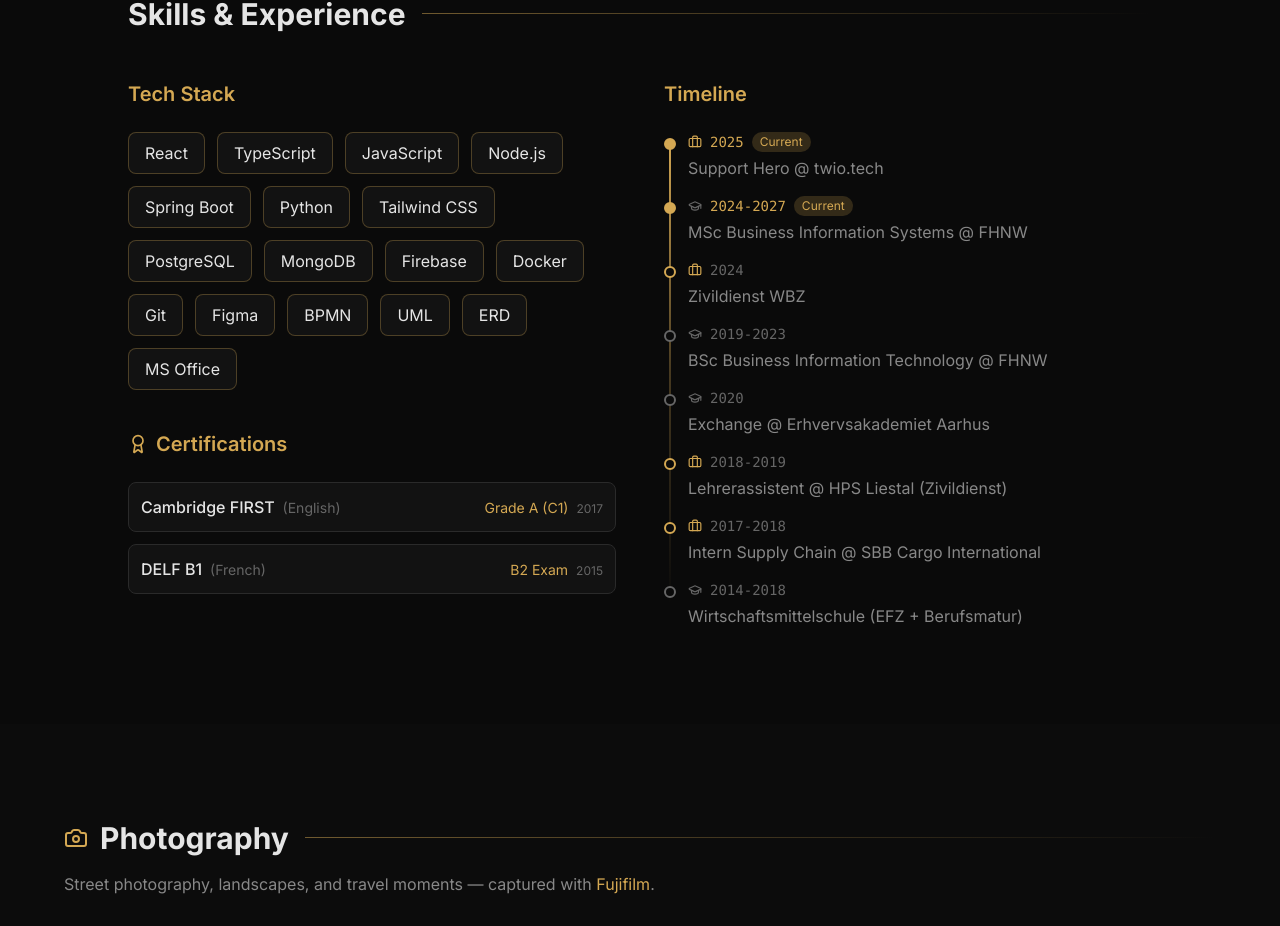
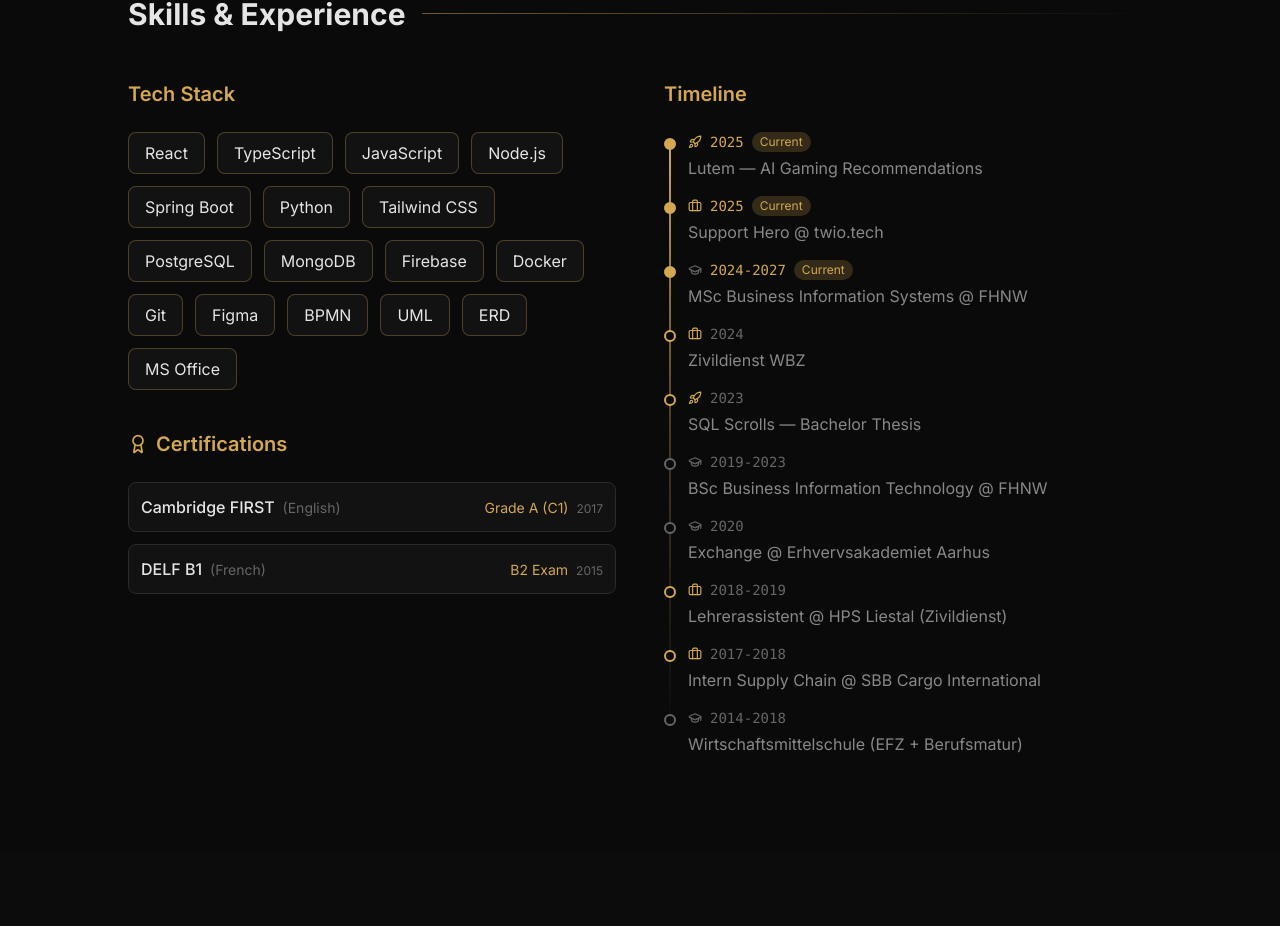
Before and after one commit to jantobiaswilhelm/Portfolio, a React (Vite) app: page / in a window 1280 px wide. Shown: the part 2337-3263 px from the top of the page. Built offline with nearby package versions, Linux system fonts and the light colour scheme.

Commit message:
Add projects to timeline

```diff
--- a/src/components/Skills.tsx
+++ b/src/components/Skills.tsx
@@ -1,5 +1,5 @@
 import { motion } from 'framer-motion'
-import { Briefcase, GraduationCap, Award } from 'lucide-react'
+import { Briefcase, GraduationCap, Award, Rocket } from 'lucide-react'
 
 const techStack = ['React', 'TypeScript', 'JavaScript', 'Node.js', 'Spring Boot', 'Python', 'Tailwind CSS', 'PostgreSQL', 'MongoDB', 'Firebase', 'Docker', 'Git', 'Figma', 'BPMN', 'UML', 'ERD', 'MS Office']
 
@@ -9,9 +9,11 @@ const certifications = [
 ]
 
 const timeline = [
+  { year: '2025', title: 'Lutem — AI Gaming Recommendations', type: 'project', current: true },
   { year: '2025', title: 'Support Hero @ twio.tech', type: 'work', current: true },
   { year: '2024-2027', title: 'MSc Business Information Systems @ FHNW', type: 'edu', current: true },
   { year: '2024', title: 'Zivildienst WBZ', type: 'work', current: false },
+  { year: '2023', title: 'SQL Scrolls — Bachelor Thesis', type: 'project', current: false },
   { year: '2019-2023', title: 'BSc Business Information Technology @ FHNW', type: 'edu', current: false },
   { year: '2020', title: 'Exchange @ Erhvervsakademiet Aarhus', type: 'edu', current: false },
   { year: '2018-2019', title: 'Lehrerassistent @ HPS Liestal (Zivildienst)', type: 'work', current: false },
@@ -63,10 +65,10 @@ export default function Skills() {
               <div className="absolute left-[5px] top-2 bottom-2 w-0.5 bg-gradient-to-b from-accent via-accent/30 to-transparent" />
               {timeline.map((item, i) => (
                 <motion.div key={i} initial={{ opacity: 0, x: 10 }} whileInView={{ opacity: 1, x: 0 }} viewport={{ once: true }} transition={{ delay: i * 0.08 }} className="flex gap-4 items-start pl-6 relative">
-                  <div className={`absolute left-0 top-1.5 w-3 h-3 rounded-full border-2 ${item.current ? 'bg-accent border-accent' : item.type === 'work' ? 'bg-bg-darkest border-accent' : 'bg-bg-darkest border-text-muted'}`} />
+                  <div className={`absolute left-0 top-1.5 w-3 h-3 rounded-full border-2 ${item.current ? 'bg-accent border-accent' : (item.type === 'work' || item.type === 'project') ? 'bg-bg-darkest border-accent' : 'bg-bg-darkest border-text-muted'}`} />
                   <div className="flex-1">
                     <div className="flex items-center gap-2 mb-1">
-                      {item.type === 'work' ? <Briefcase size={14} className="text-accent" /> : <GraduationCap size={14} className="text-text-muted" />}
+                      {item.type === 'work' ? <Briefcase size={14} className="text-accent" /> : item.type === 'project' ? <Rocket size={14} className="text-accent" /> : <GraduationCap size={14} className="text-text-muted" />}
                       <span className={`text-sm font-mono ${item.current ? 'text-accent' : 'text-text-muted'}`}>{item.year}</span>
                       {item.current && <span className="px-2 py-0.5 text-xs bg-accent/20 text-accent rounded-full">Current</span>}
                     </div>
```
